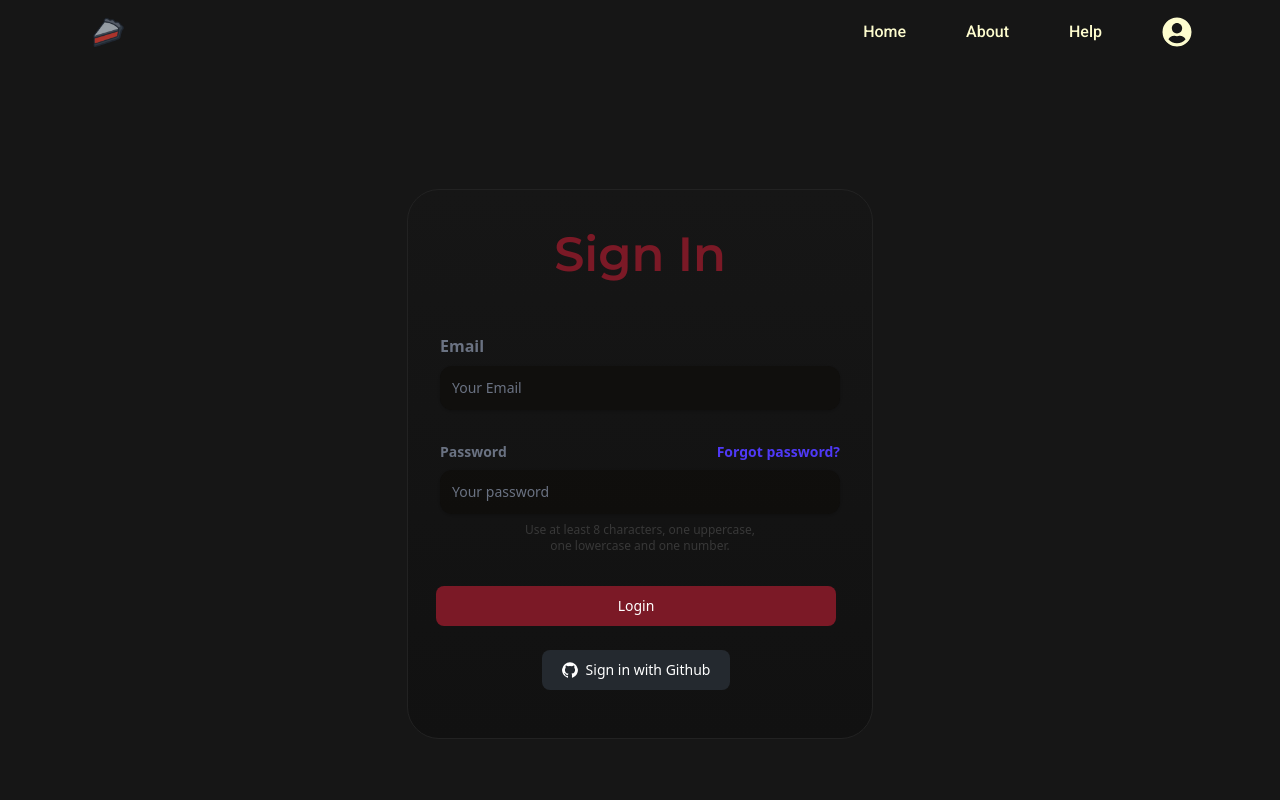
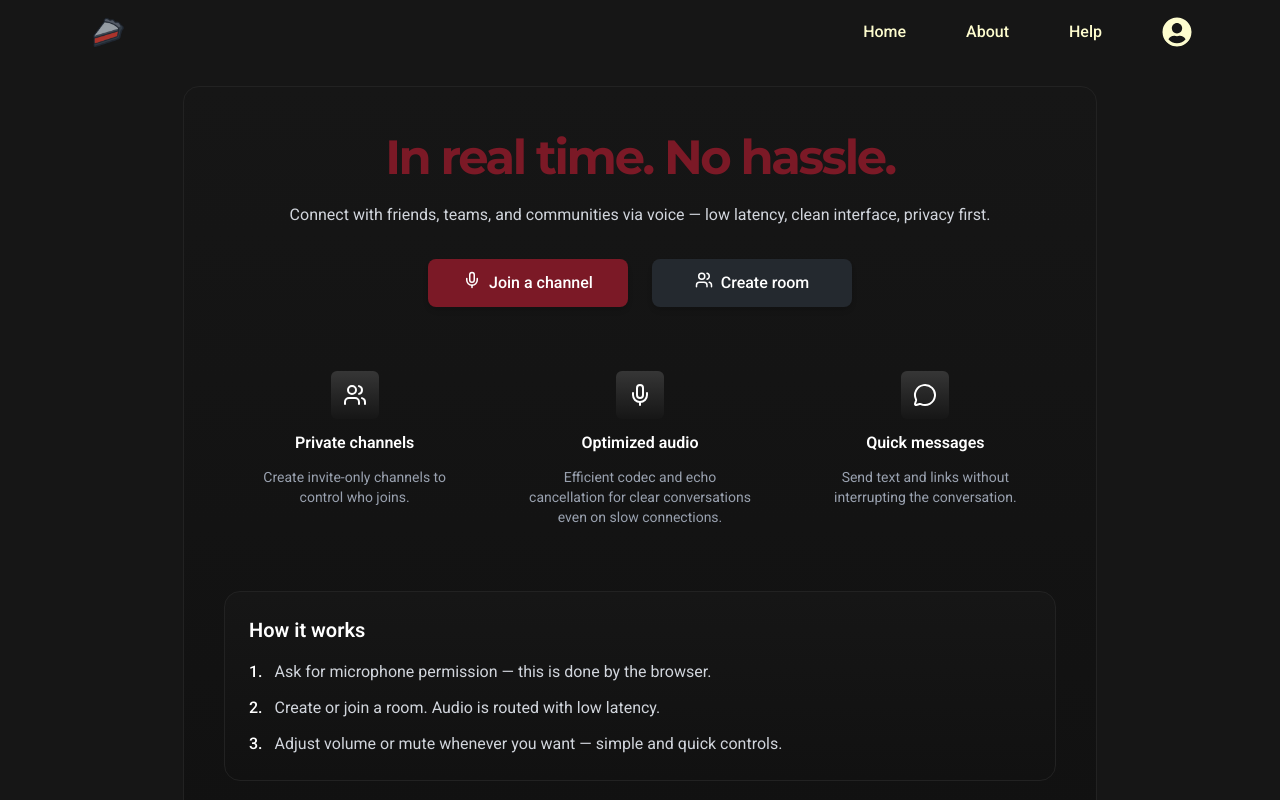
Before and after one commit to whispie-app/frontend, a React (Vite) app: page / in a window 1280 px wide. Shown: the top 800 px of the page. Built offline with nearby package versions, Linux system fonts and the light colour scheme.

Commit message:
feat: add page router

```diff
--- a/package.json
+++ b/package.json
@@ -16,7 +16,6 @@
     "react": "^19.1.0",
     "react-dom": "^19.1.0",
     "react-icons": "^5.5.0",
-    "react-router-dom": "^7.7.0",
     "react-tsparticles": "^2.12.2",
     "styled-components": "^6.1.19",
     "tailwindcss": "^4.1.11",
@@ -31,6 +30,7 @@
     "eslint-plugin-react-hooks": "^5.2.0",
     "eslint-plugin-react-refresh": "^0.4.20",
     "globals": "^16.3.0",
+    "react-router-dom": "^7.8.1",
     "typescript": "~5.8.3",
     "typescript-eslint": "^8.35.1",
     "vite": "^7.0.4"
--- /dev/null
+++ b/src/App.tsx
@@ -0,0 +1,18 @@
+import { BrowserRouter, Routes, Route } from "react-router-dom";
+import Home from "./pages/Home";
+import Login from "./pages/LoginPage";
+import CreateAccount from "./pages/CreateAccount";
+import Download from "./pages/Download";
+
+export default function App() {
+  return (
+    <BrowserRouter>
+      <Routes>
+        <Route path="/" element={<Home />} />
+        <Route path="/login" element={<Login />} />
+        <Route path="/register" element={<CreateAccount />} />
+        <Route path="/download" element={<Download />} />
+      </Routes>
+    </BrowserRouter>
+  );
+}
--- a/src/main.tsx
+++ b/src/main.tsx
@@ -1,13 +1,10 @@
 import { StrictMode } from "react";
 import { createRoot } from "react-dom/client";
 import "./index.css";
-import Home from "./pages/Home.tsx";
-import Download from "./pages/Download.tsx";
-import LoginPage from "./pages/LoginPage.tsx";
-import CreateAccount from "./pages/CreateAccount.tsx";
+import App from "./App";
 
 createRoot(document.getElementById("root")!).render(
   <StrictMode>
-    <LoginPage />
+    <App />
   </StrictMode>
 );
```
Also changed, not shown: 1 other file (tests, documents, lock files or other folders).
